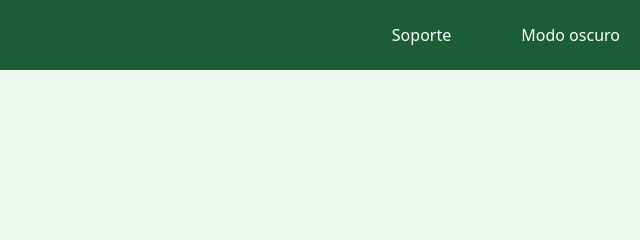
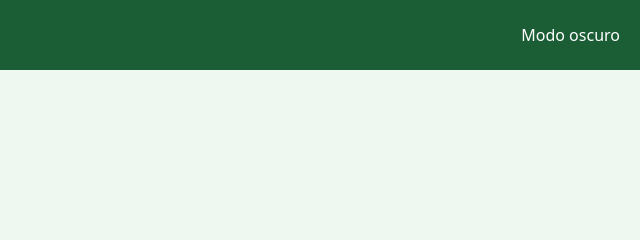
Before and after one commit to CDN51/Prototipado-agil, a plain HTML site: page index.html in a window 1280 px wide. Shown: the top 240 px of the page, 640-1280 px from the left. Drawn offline with Linux system fonts and the light colour scheme.

Commit message:
Revert "Agrega boton vacio de Soporte en index.html"
This reverts commit cd23660e4ea1c04acf0de0ce99b3b17cd472e9e7.

```diff
--- a/index.html
+++ b/index.html
@@ -54,7 +54,7 @@ svg.ic{width:1.5em;height:1.5em;fill:none;stroke:currentColor;stroke-width:2;str
 </style>
 </head>
 <body>
-<header><h1 tabindex="0">SAAM</h1><div class="acciones"><button type="button" id="soporte">Soporte</button><button type="button" id="tema" aria-pressed="false">Modo oscuro</button></div></header>
+<header><h1 tabindex="0">SAAM</h1><div class="acciones"><button type="button" id="tema" aria-pressed="false">Modo oscuro</button></div></header>
 <main>
  <section class="tarjeta sin-caja">
  <h2 tabindex="0">Bienvenido a SAAM</h2>
```
